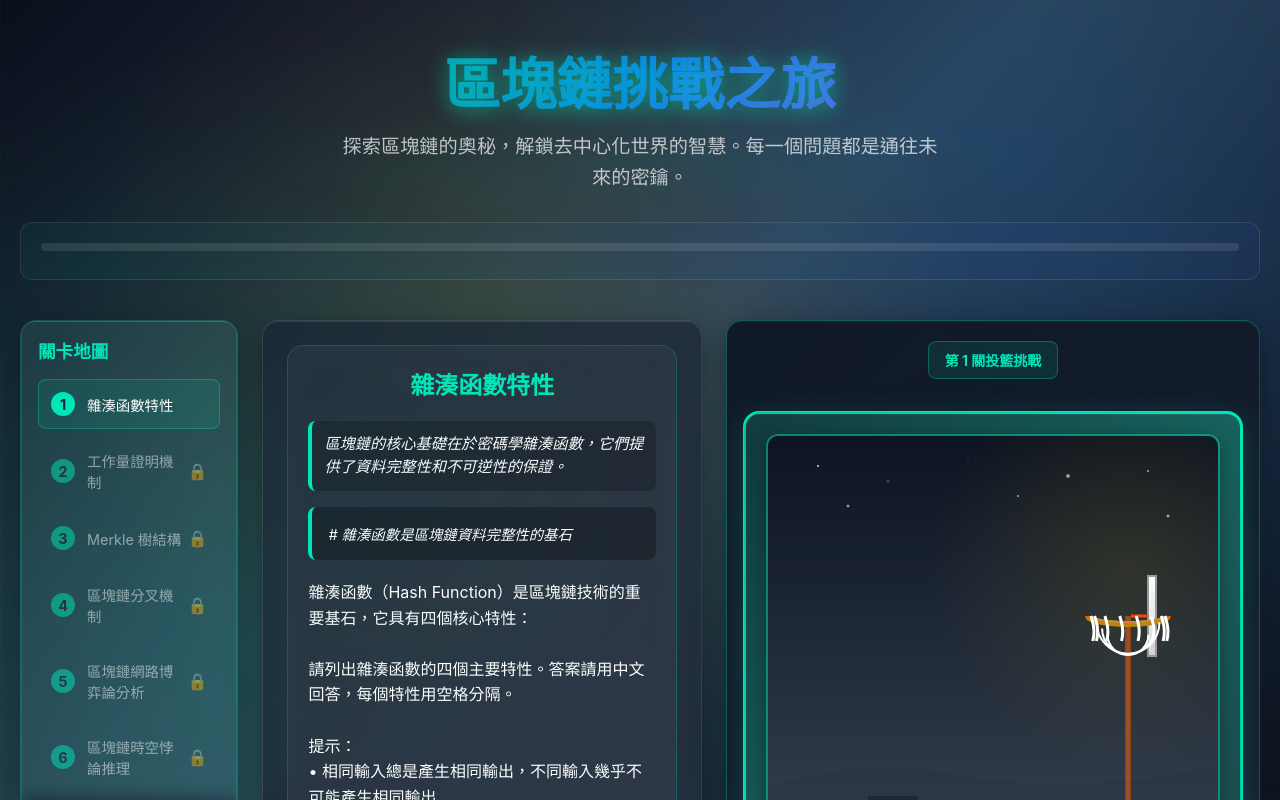
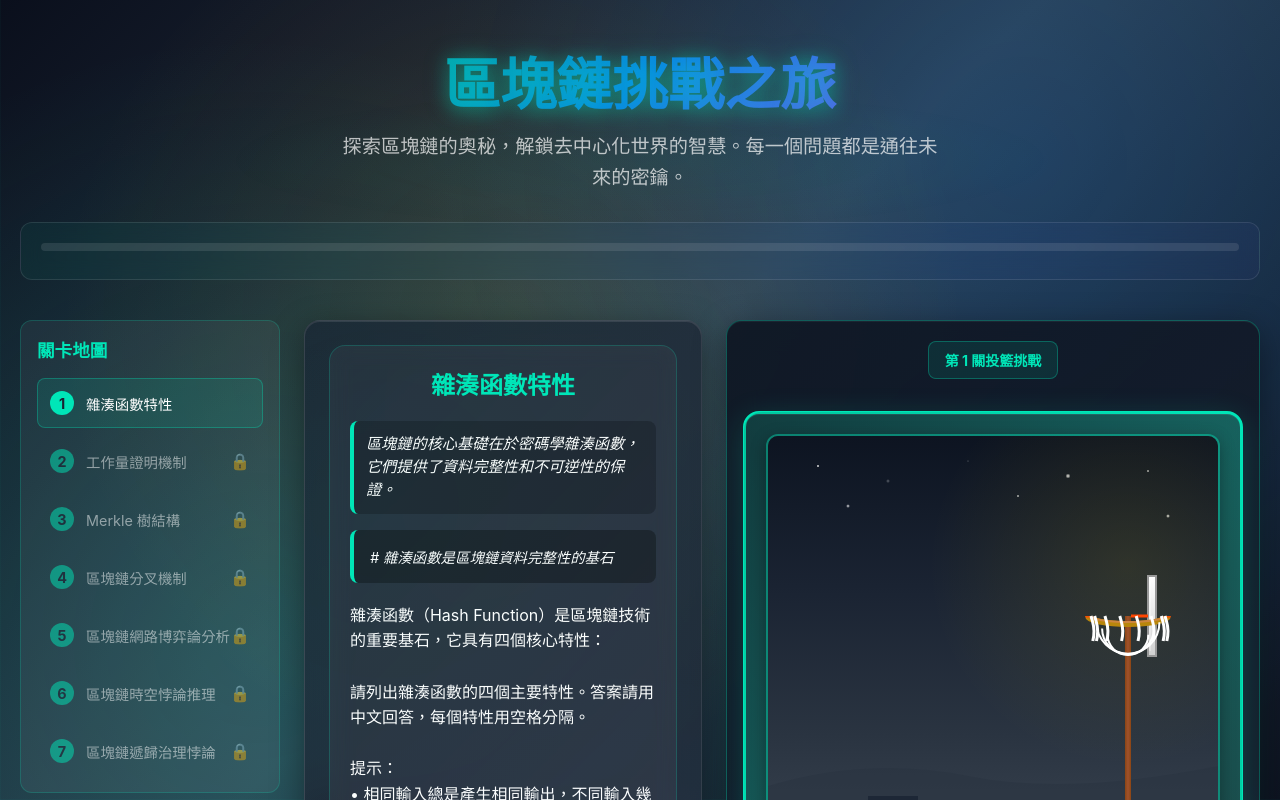
Before and after one commit to hank31169638/blockchain_3, a Next.js app: page / in a window 1280 px wide. Shown: the top 800 px of the page. Built offline with nearby package versions, Linux system fonts and the light colour scheme.

Commit message:
feature:update map UI

```diff
--- a/components/Map.tsx
+++ b/components/Map.tsx
@@ -13,7 +13,8 @@ const MapComponent: React.FC<MapProps> = ({ currentLevel, onSelectLevel, levels
       background: 'rgba(255, 255, 255, 0.05)',
       borderRadius: '12px',
       padding: '16px',
-      border: '1px solid rgba(0, 230, 184, 0.2)'
+      border: '1px solid rgba(0, 230, 184, 0.2)',
+      height: '100%',
     }}>
       <h3 style={{color: '#00e6b8', marginBottom: '16px', fontSize: '1.1rem'}}>關卡地圖</h3>
       <div style={{display: 'flex', flexDirection: 'column', gap: '8px'}}>
--- a/pages/index.tsx
+++ b/pages/index.tsx
@@ -131,13 +131,13 @@ export default function Home() {
           <main className={styles.mainContent}>
             <div className={styles.gameLayout}>
               {/* 地圖區域 */}
-              <div className={`${styles.mapSection} ${styles.loading}`}>
+
                 <MapComponent
                   currentLevel={currentLevel}
                   onSelectLevel={handleLevelChange}
                   levels={levelStates || []}
                 />
-              </div>
+
 
               {/* 題目區域 */}
               <div className={`${styles.questionSection} ${styles.loading}`}>
```
